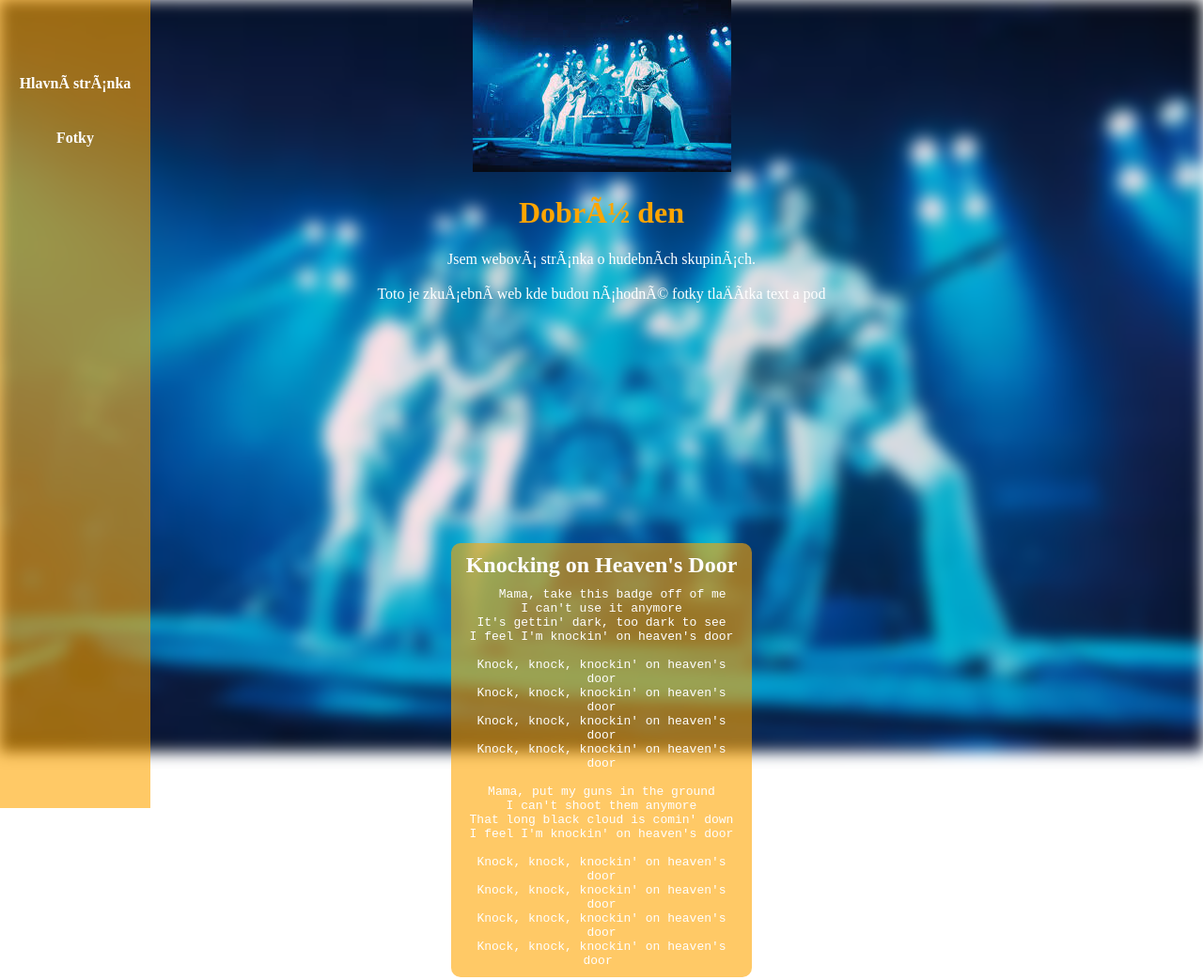
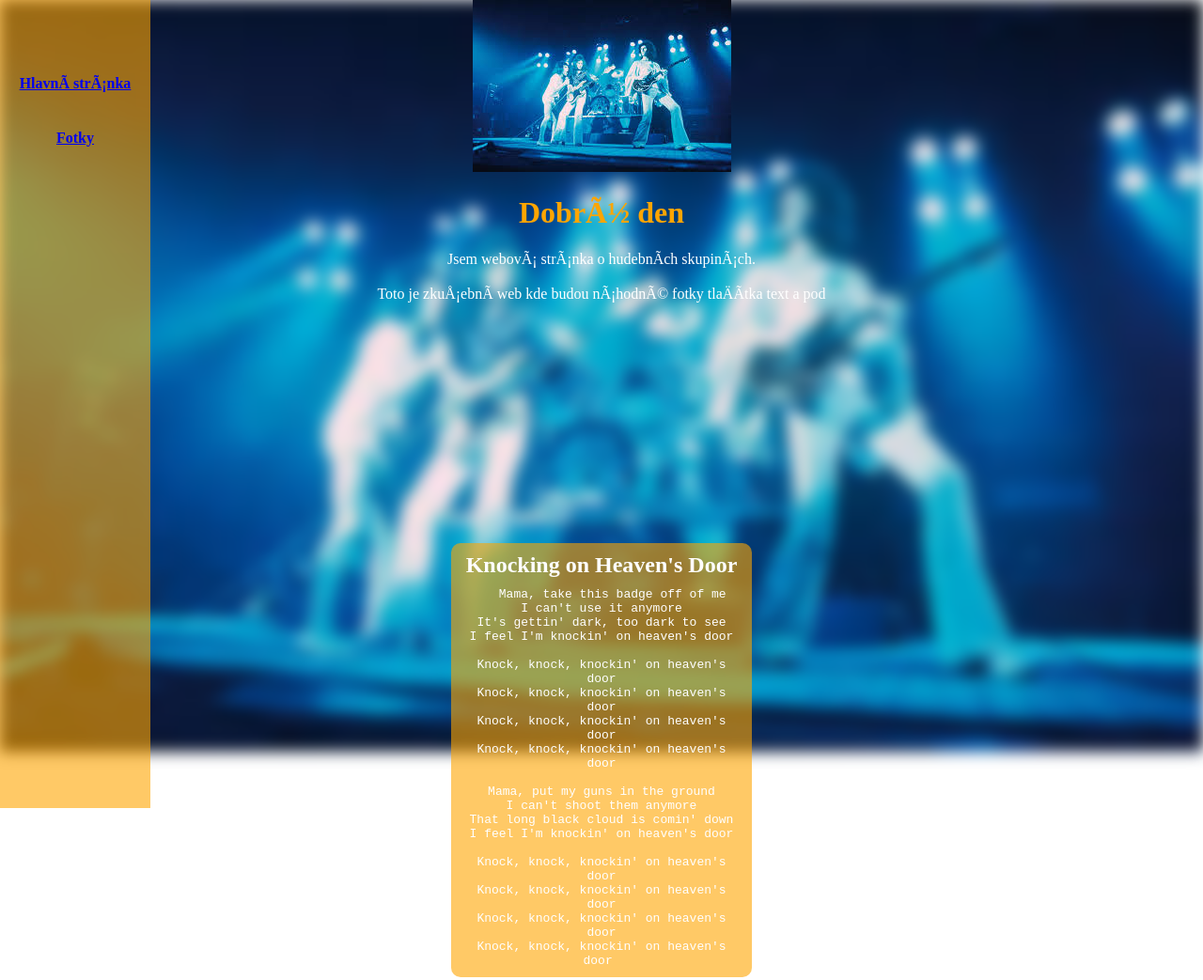
Before and after one commit to MiraNovas/RockerDream, a plain HTML site: page index.html in a window 1280 px wide. Shown: the top 1043 px of the page at 94% size. Drawn offline with Linux system fonts and the light colour scheme.

Commit message:
Refactor index.html with navigation links
Updated navigation links in the left bar and fixed HTML structure.

```diff
--- a/index.html
+++ b/index.html
@@ -22,8 +22,8 @@
 
 
 <div class="left-bar">
-  <p>Hlavní stránka</p>
-  <p>Fotky</p>
+  <p><a href="index.html" class="left-link">Hlavní stránka</a></p>
+  <p><a href="fotky.html" class="left-link">Fotky</a></p>
 </div>
 
 <div class="center-square">
```
